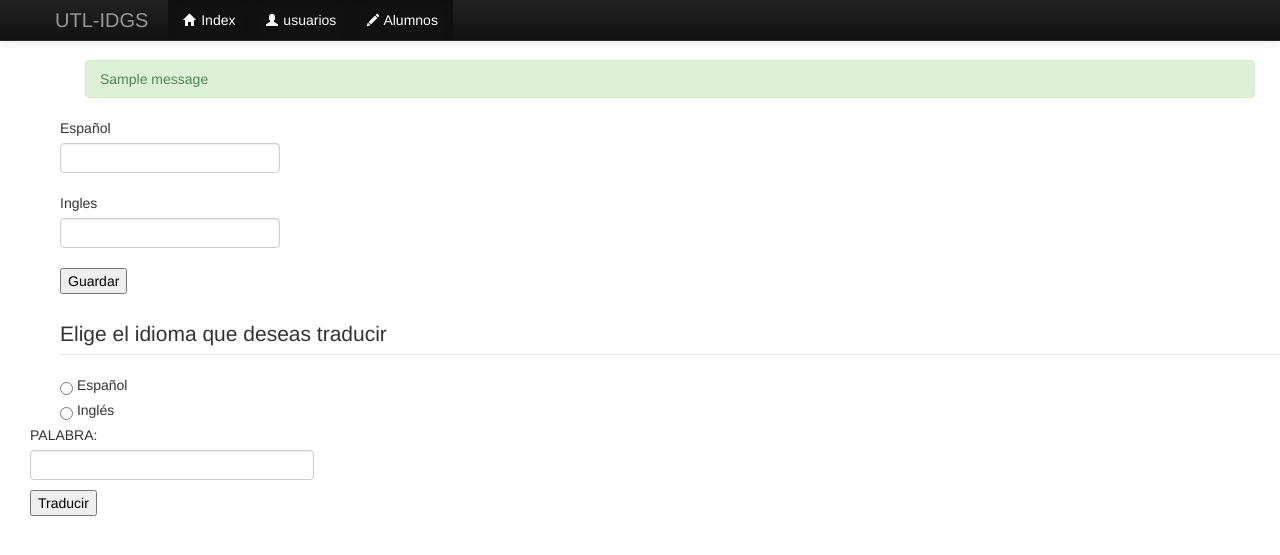
After one commit to IDGS804-20001544/IDGS804-Flask2, a Flask app: page /Traductor in a window 1280 px wide. The commit adds this page. Shown: the top 555 px of the page. Run offline with Flask 2, Linux system fonts and the light colour scheme; one stand-in notice (Sample message) is shown; some libraries are stand-ins or nearby versions.

Commit message:
commit del 23/02/2023 Traductor

```diff
--- /dev/null
+++ b/Traductorforms.py
@@ -0,0 +1,20 @@
+from  wtforms import Form
+from flask_wtf import FlaskForm
+from wtforms import StringField,SubmitField,FieldList,FormField, SelectField, RadioField
+
+from wtforms.fields import EmailField, TextAreaField, PasswordField,RadioField
+from wtforms import validators
+
+#def mi_validacion(form,field):
+ #   if len(field.data)==0:
+  #      raise validators.ValidationError('El campo no tiene datos')
+
+class Traduform(Form):
+    español= StringField('Español',[validators.DataRequired(message="El campo es requerido"),
+                                      validators.length(min=1)])
+
+    ingles=StringField('Ingles',[validators.DataRequired(message="El campo es requerido"),
+                                 validators.length(min=1)])
+
+class Traducidoform(Form):
+    traducir=StringField('Traducir')
--- /dev/null
+++ b/alumnos.txt
@@ -0,0 +1,4 @@
+Roberto
+Cristian
+Edgar
+Taco
--- /dev/null
+++ b/alumnos2.txt
@@ -0,0 +1,3 @@
+Nuevo Hola Mundo!!
+Hola mundo!!
+Nuevo Hola Mundo!!
--- a/app.py
+++ b/app.py
@@ -1,7 +1,12 @@
 from flask import Flask,render_template,request
 import forms
+import Traductorforms
 import cajas_dinamicas
 from flask_wtf.csrf import CSRFProtect
+from flask import make_response
+from flask import flash
+from flask_wtf import FlaskForm
+
 
 app=Flask(__name__)
 app.config['SECRET_KEY']="ESTA ES UNA LLAVE ENCRIPTADA"
@@ -15,10 +20,29 @@ def prueba():
 @app.route("/Alumnos",methods=['POST', 'GET'])
 def Alumnos():
     reg_alum=forms.UserForm(request.form)
-    if request.method =='POST':
+    datos=list()
+    if request.method =='POST' and reg_alum.validate():
+        datos.append(reg_alum.matricula.data)
+        datos.append(reg_alum.nombre.data)
         print(reg_alum.matricula.data)
         print(reg_alum.nombre.data)
-    return render_template('Alumnos1.html',form=reg_alum)
+    return render_template('Alumnos1.html',form=reg_alum,datos=datos)
+
+@app.route("/cookie",methods=['POST', 'GET'])
+def cookie():
+    reg_user=forms.LoginForm(request.form)
+    response=make_response(render_template("cookie.html",form=reg_user))
+
+    if request.method =='POST' and reg_user.validate():
+        user=reg_user.username.data
+        password=reg_user.password.data
+        datos=user+'@'+password
+        success_message='Bienvenido{}'.format(user)
+        response.set_cookie('datos_usuario',datos)
+        flash(success_message)
+    return response
+
+
 
 @app.route("/Cajas",methods=['POST', 'GET'])
 def cajas():
@@ -26,6 +50,45 @@ def cajas():
     numero= int(numerocajas or 0)
     n= int(numerocajas or 0)
     return render_template('cajas_dinamicas.html', numerocajas = numerocajas, numero = numero, n = n)
+
+@app.route("/Traductor",methods=['POST', 'GET'])
+def Traductor():
+    reg_traduc=Traductorforms.Traduform(request.form)
+    reg_traducido=Traductorforms.Traducidoform(request.form)
+
+    datos=list()
+    lenguage=request.form.get('lenguage')
+
+    if request.method =='POST' and reg_traduc.validate():
+        datos.append(reg_traduc.español.data)
+        datos.append(reg_traduc.ingles.data)
+        f=open('traductor.txt','a')
+        f.write('\n'+ reg_traduc.español.data.upper())
+        f.write(' '+ reg_traduc.ingles.data.upper())
+
+
+
+    return render_template('Traductor.html',form=reg_traduc,datos=datos,form2=reg_traducido)
+
+@app.route("/TraductorResult",methods=['POST', 'GET'])
+def TraductorResult():
+        lenguage=request.form.get('lenguage')
+        tradu=request.form.get("txtPalabra").upper()
+        f=open('traductor.txt', 'r')
+        palabras= f.read().splitlines()
+        print(tradu)
+        print(palabras)
+
+        if lenguage == "2":
+            palabra = [palabra.split(' ')[1] for palabra in palabras if palabra.split(' ')[0] == tradu]
+            print(palabra)
+        else:
+           palabra = [palabra.split(' ')[0] for palabra in palabras if palabra.split(' ')[1] == tradu]
+           print(palabra)
+
+        return render_template('TraductorResult.html',traducir=palabra)
+
+
 
 
 @app.route("/CajasResultado",methods=['POST', 'GET'])
--- /dev/null
+++ b/templates/Traductor.html
@@ -0,0 +1,40 @@
+{% extends "layout.html" %}
+{% block content %}
+<div class="col-xs-6">
+    {% from "_macros.html"  import render_field%}
+    <form action="" method="post" novalidate>
+        <!--enviamos el token -->
+
+
+        {{ render_field(form.español)}}
+        {{ render_field(form.ingles)}}
+
+
+        <input type="submit" name="al" id="al" value="Guardar">
+    </form>
+</div>
+
+
+<form name="form2" action="/TraductorResult" method="post" >
+<fieldset>
+    <legend>Elige el idioma que deseas traducir </legend>
+    <label>
+        <input type="radio" name="lenguage" value="1"> Español
+    </label>
+    <label>
+        <input type="radio" name="lenguage" value="2"> Inglés
+    </label>
+</fieldset>
+<div class="mb-3 row">
+    <label for="txtPalabra" class="col-sm-2 col-form-label">PALABRA: </label>
+    <div class="col-sm-10">
+        <input type="text" name="txtPalabra" class="input-xlarge"
+               placeholder="" value="">
+    </div>
+<input type="submit" name="al" id="al" value="Traducir">
+</form>
+
+
+
+
+{% endblock%}
--- /dev/null
+++ b/templates/TraductorResult.html
@@ -0,0 +1,4 @@
+{% extends "layout.html" %}
+{% block content %}
+<h1>El resultado de su traduccion es {{traducir}}</h1>
+{% endblock%}
--- a/templates/_macros.html
+++ b/templates/_macros.html
@@ -15,6 +15,36 @@
     {{ field(**kwargs)|safe}}
     </div>
 </div>
+{% if field.errors %}
+<ul>
+    {% for error in field.errors %}
+    <li style="color:red">
+        {{error}}
+    </li>
+    {% endfor %}
+</ul>
+
+{% endif %}
+
+{% endmacro %}
+
+{% macro render_field(field)%}
+<div class="control-group">
+    <div class="controls">
+    {{field.label}}
+    {{ field(**kwargs)|safe}}
+    </div>
+</div>
+{% if field.errors %}
+<ul>
+    {% for error in field.errors %}
+    <li style="color:red">
+        {{error}}
+    </li>
+    {% endfor %}
+</ul>
+
+{% endif %}
 
 {% endmacro %}
 
--- a/templates/layout.html
+++ b/templates/layout.html
@@ -9,6 +9,7 @@
     <style>
         body{
             padding-top: 60px;
+            padding-left: 60px;
         }
         .tr-head{background: #dff0d8;}
     </style>
@@ -44,8 +45,22 @@
             </div>
         </div>
     </div>
+
+    <div class="container">
+        {% with messages = get_flashed_messages()%}
+        {% if messages %}
+        {% for message in messages %}
+        <div class="alert alert-success">
+            {{message}}
+        </div>
+
+        {% endfor %}
+        {% endif %}
+        {% endwith %}
+    </div>
+
+
 {% block content %}
-    data
 {% endblock %}
 </body>
 </html>
--- /dev/null
+++ b/traductor.txt
@@ -0,0 +1 @@
+AZUL BLUE
```
Also changed, not shown: archivostxt.py (added, +22 -0 lines), forms.py (+22 -4 lines), templates/Alumnos1.html (+4 -4 lines), templates/cookie.html (added, +16 -0 lines).
